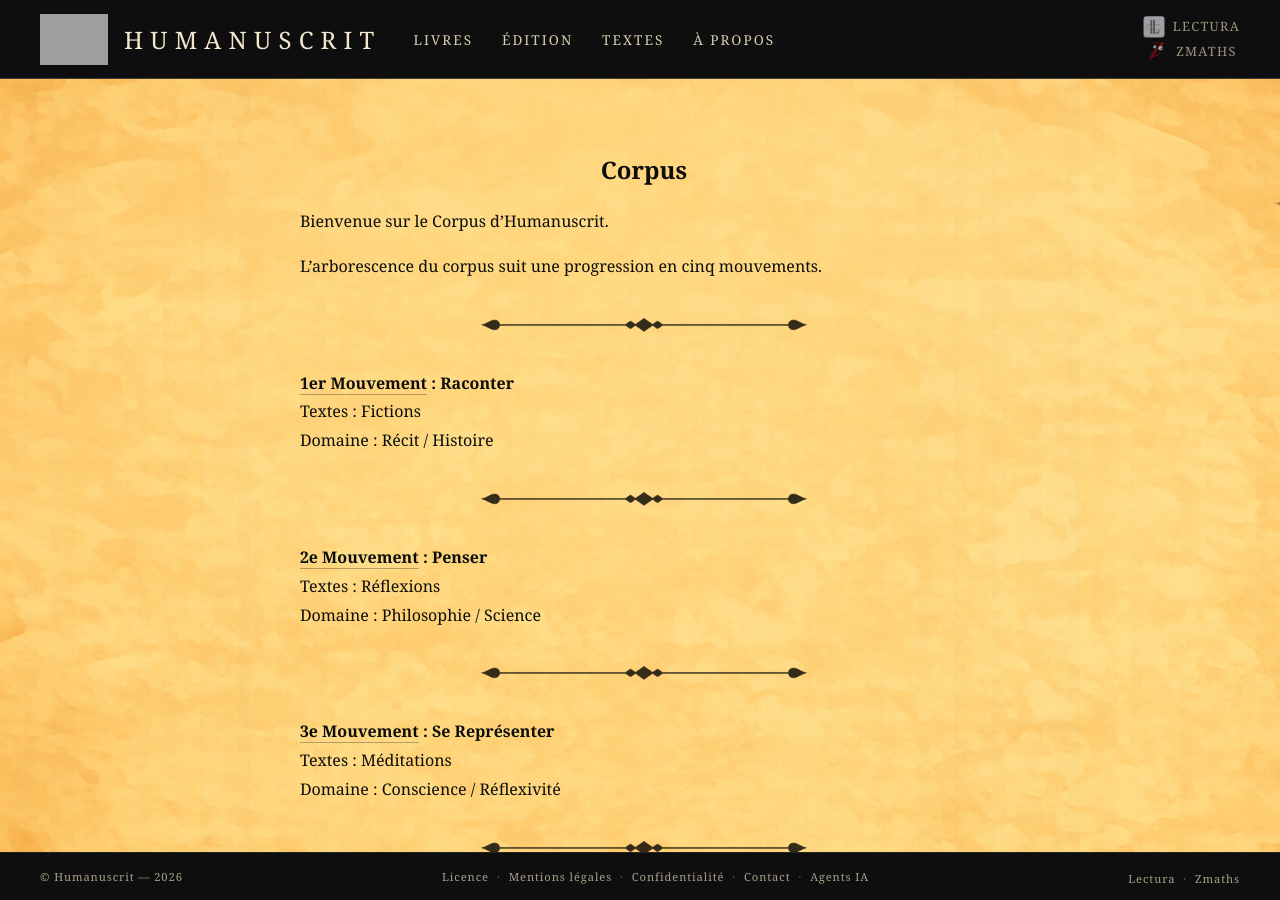
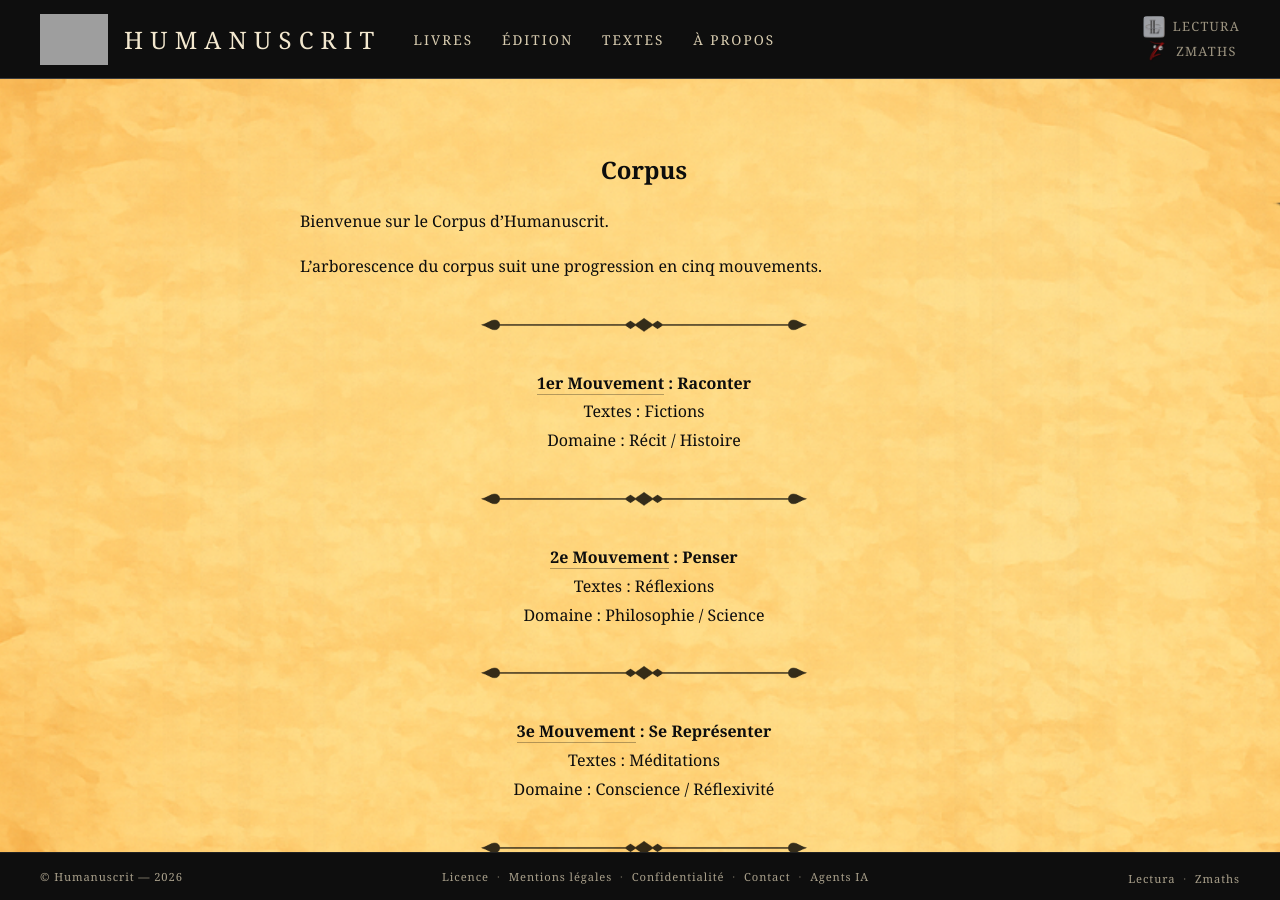
Before and after one commit to maxcarriere/humanuscrit, a Jekyll site: the page built from textes/corpus.md, in a window 1280 px wide and 900 px high. Built offline with Jekyll 4.4.1, drawn with Linux system fonts in a browser that asks for light colours; grey boxes are pictures that could not be loaded.

Commit message:
Corpus : centrage des mouvements en HTML pur
Co-Authored-By: Claude Opus 4.6 <noreply@anthropic.com>

```diff
--- a/textes/corpus.md
+++ b/textes/corpus.md
@@ -9,37 +9,43 @@ L'arborescence du corpus suit une progression en cinq mouvements.
 
 ---
 
-<div style="text-align: center;" markdown="1">
-
-**[1er Mouvement]({{ '/textes/fictions/' | relative_url }}) : Raconter**
-Textes : Fictions
+<p style="text-align: center;">
+<strong><a href="{{ '/textes/fictions/' | relative_url }}">1er Mouvement</a> : Raconter</strong><br>
+Textes : Fictions<br>
 Domaine : Récit / Histoire
+</p>
 
 ---
 
-**[2e Mouvement]({{ '/textes/reflexions/' | relative_url }}) : Penser**
-Textes : Réflexions
+<p style="text-align: center;">
+<strong><a href="{{ '/textes/reflexions/' | relative_url }}">2e Mouvement</a> : Penser</strong><br>
+Textes : Réflexions<br>
 Domaine : Philosophie / Science
+</p>
 
 ---
 
-**[3e Mouvement]({{ '/textes/reflexivite-conscience/' | relative_url }}) : Se Représenter**
-Textes : Méditations
+<p style="text-align: center;">
+<strong><a href="{{ '/textes/reflexivite-conscience/' | relative_url }}">3e Mouvement</a> : Se Représenter</strong><br>
+Textes : Méditations<br>
 Domaine : Conscience / Réflexivité
+</p>
 
 ---
 
-**[4e Mouvement]({{ '/textes/contes-poesie-eveil/' | relative_url }}) : Éveiller**
-Textes : Contemplations
+<p style="text-align: center;">
+<strong><a href="{{ '/textes/contes-poesie-eveil/' | relative_url }}">4e Mouvement</a> : Éveiller</strong><br>
+Textes : Contemplations<br>
 Domaine : Contes / Poésie
+</p>
 
 ---
 
-**[5e Mouvement]({{ '/textes/temoignages-personnel/' | relative_url }}) : Être**
-Textes : Incarnations
+<p style="text-align: center;">
+<strong><a href="{{ '/textes/temoignages-personnel/' | relative_url }}">5e Mouvement</a> : Être</strong><br>
+Textes : Incarnations<br>
 Domaine : Témoignage / Biographie
-
-</div>
+</p>
 
 ---
 
```
